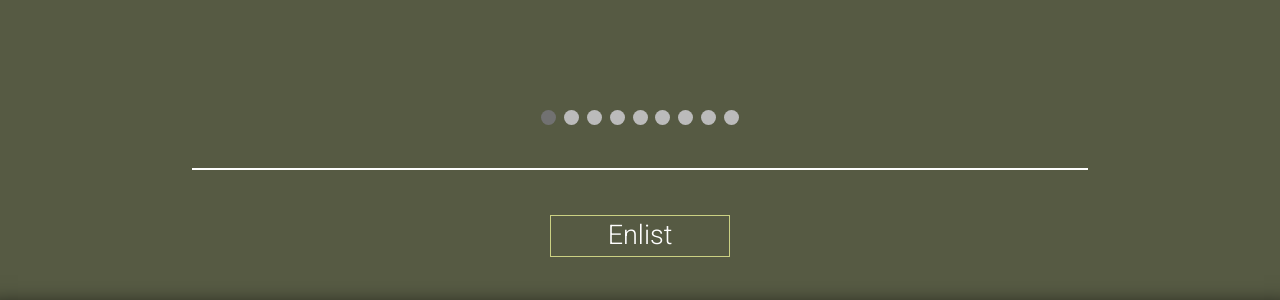
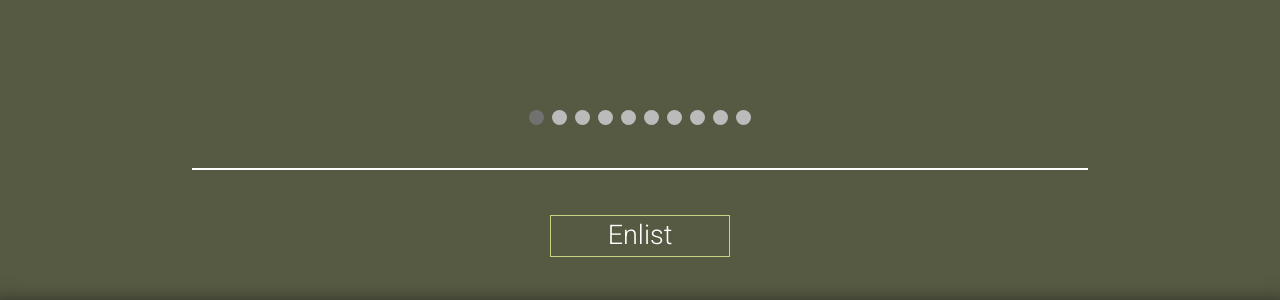
Before and after one commit to Xegion/29th.github.io, a Jekyll site: the page built from enlist.html, in a window 1280 px wide. Shown: the part 1099-1399 px from the top of the page. Built offline with Jekyll 4.4.1, drawn with Linux system fonts in a browser that asks for light colours.

Commit message:
Add files via upload

```diff
--- a/enlist.html
+++ b/enlist.html
@@ -58,6 +58,10 @@ All of our soldiers are trained with their specialty weapon. As we are an Infant
 					<q>It's not every day that you find a gaming organization that has been thriving for a decade and a half with no signs of slowing down. The 29th is more than just a bunch of gamers pretending to be in the military. Ask anyone who has spent any significant amount of time among our ranks and they will tell you how they have been able to use the skills they learned in our unit in their real lives. I've been here for nearly 13 years and can say without a doubt that I've never regretted a second in the 29th ID and what I've learned has truly changed my life. Say hello to your new family away from home.</q>
 					<p class="author">- MSgt. Conrad</p>
 				</div>
+				<div class="quotes hidden animated zoomIn">
+					<q>I waited until my 15th birthday to signup to the 29th after first stumbling across the server in darkest hour, I now sit here at the ripe age of 25 wondering where 10 years went. Despite having a ~5-year break during these 10 years the 29th has always stuck with me as I have made many a friend for life within the ranks. I joined initially to be part of a milsim but I stayed for the friendships and family that bind me to the unit. There is truly no other unit out there that has the tenure, experience, and dedication to the community that the 29th has. I am truly grateful that I stumbled across the 29th, for my life would not be the same without it.</q>
+					<p class="author">- WO1 Stray</p>
+				</div>
 				<a class="prev" onclick="plusSlides(-1)">&#10094;</a>
 				<a class="next" onclick="plusSlides(1)">&#10095;</a>
 			</div>
@@ -71,6 +75,7 @@ All of our soldiers are trained with their specialty weapon. As we are an Infant
 				<span class="dot" onclick="currentSlide(7)"></span>
 				<span class="dot" onclick="currentSlide(8)"></span>
 				<span class="dot" onclick="currentSlide(9)"></span>
+				<span class="dot" onclick="currentSlide(10)"></span>
 			</div>
 			<hr id="quote_divide_two">
 			<p id="enlist_button_page"><a id="enlist_button_page_link" onclick="document.getElementById('enlist_one').style.display = 'none'; document.getElementById('enlist_two').style.display = 'block'; $(window).scrollTop(0);">Enlist</a></p>
@@ -144,6 +149,10 @@ All of our soldiers are trained with their specialty weapon. As we are an Infant
 					<q>It's not every day that you find a gaming organization that has been thriving for a decade and a half with no signs of slowing down. The 29th is more than just a bunch of gamers pretending to be in the military. Ask anyone who has spent any significant amount of time among our ranks and they will tell you how they have been able to use the skills they learned in our unit in their real lives. I've been here for nearly 13 years and can say without a doubt that I've never regretted a second in the 29th ID and what I've learned has truly changed my life. Say hello to your new family away from home.</q>
 					<p class="author">- MSgt. Conrad</p>
 				</div>
+				<div class="quotes_small hidden animated zoomIn">
+					<q>I waited until my 15th birthday to signup to the 29th after first stumbling across the server in darkest hour, I now sit here at the ripe age of 25 wondering where 10 years went. Despite having a ~5-year break during these 10 years the 29th has always stuck with me as I have made many a friend for life within the ranks. I joined initially to be part of a milsim but I stayed for the friendships and family that bind me to the unit. There is truly no other unit out there that has the tenure, experience, and dedication to the community that the 29th has. I am truly grateful that I stumbled across the 29th, for my life would not be the same without it.</q>
+					<p class="author">- WO1 Stray</p>
+				</div>
 				<a class="prev" onclick="plusSlidesSmall(-1)">&#10094;</a>
 				<a class="next" onclick="plusSlidesSmall(1)">&#10095;</a>
 			</div>
@@ -157,6 +166,7 @@ All of our soldiers are trained with their specialty weapon. As we are an Infant
 				<span class="dot_small" onclick="currentSlideSmall(7)"></span>
 				<span class="dot_small" onclick="currentSlideSmall(8)"></span>
 				<span class="dot_small" onclick="currentSlideSmall(9)"></span>
+				<span class="dot_small" onclick="currentSlideSmall(10)"></span>
 			</div>
 			<hr id="quote_divide_two">
 			<p id="enlist_button_page"><a id="enlist_button_page_link" onclick="document.getElementById('enlist_one_small').style.display = 'none'; document.getElementById('enlist_two_small').style.display = 'block'; $(window).scrollTop(0);">Enlist</a></p>
```
